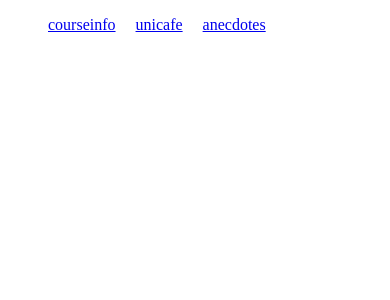
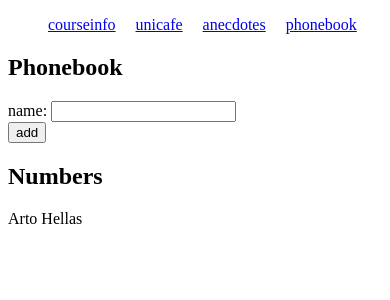
Before and after one commit to little-plumelet/Helsinki_fullstack_part2, a React (Create React App) app: page /phonebook in a window 390 px wide. Shown: the top 300 px of the page. Built offline with nearby package versions, Linux system fonts and the light colour scheme.

Commit message:
finish task 2.6 - add phonebook page'

```diff
--- a/src/App.js
+++ b/src/App.js
@@ -8,6 +8,7 @@ import {
  } from 'react-router-dom';
  import React from 'react';
 import { AnecdotesPage } from './anecdotes/AnecdotesPage';
+import { PhonebookPage } from './phonebook/PhonebookPage';
 
 const App = () => {
 
@@ -18,12 +19,14 @@ const App = () => {
           <li style={{listStyleType: 'none'}}><Link to='/courseinfo'>courseinfo</Link></li>
           <li style={{listStyleType: 'none'}}><Link to='/unicafe'>unicafe</Link></li>
           <li style={{listStyleType: 'none'}}><Link to='/anecdotes'>anecdotes</Link></li>
+          <li style={{listStyleType: 'none'}}><Link to='/phonebook'>phonebook</Link></li>
         </ul>
       </div>
       <Routes>
         <Route exact path='/courseinfo' element={<CourseinfoPage />} />
         <Route exact path='/unicafe' element={<UniCafePage />} />
         <Route exact path='/anecdotes' element={<AnecdotesPage />} />
+        <Route exact path='/phonebook' element={<PhonebookPage />} />
       </Routes>
     </Router>
   )
--- /dev/null
+++ b/src/phonebook/PhonebookPage.js
@@ -0,0 +1,31 @@
+import { useState } from 'react';
+
+export const PhonebookPage = () => {
+  const [persons, setPersons] = useState([{ name: 'Arto Hellas' }]);
+  const [newName, setNewName] = useState('');
+
+  const addNameHandler = (event) => {
+    setNewName(event.target.value);
+  };
+
+  const submitNameHandler = (event) => {
+    event.preventDefault();
+    setPersons([...persons, {name: newName}]);
+    setNewName('');
+  }
+  return (
+    <div>
+      <h2>Phonebook</h2>
+      <form>
+        <div>
+          name: <input value={newName} onChange={addNameHandler} />
+        </div>
+        <div>
+          <button type="submit" onClick={submitNameHandler}>add</button>
+        </div>
+      </form>
+      <h2>Numbers</h2>
+      {persons.map(person => <div key={person.name}>{person.name}</div>)}
+    </div>
+  );
+};
```
